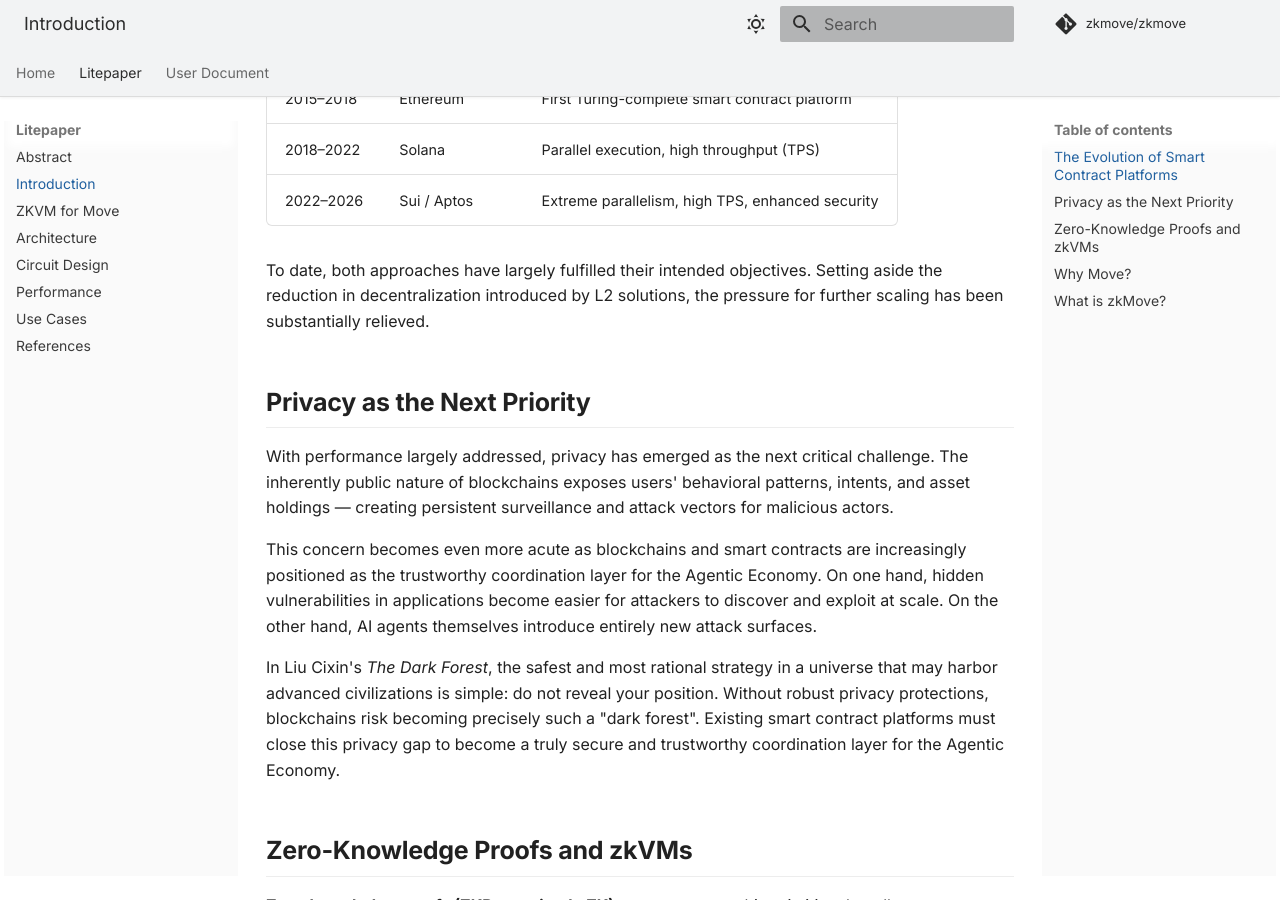
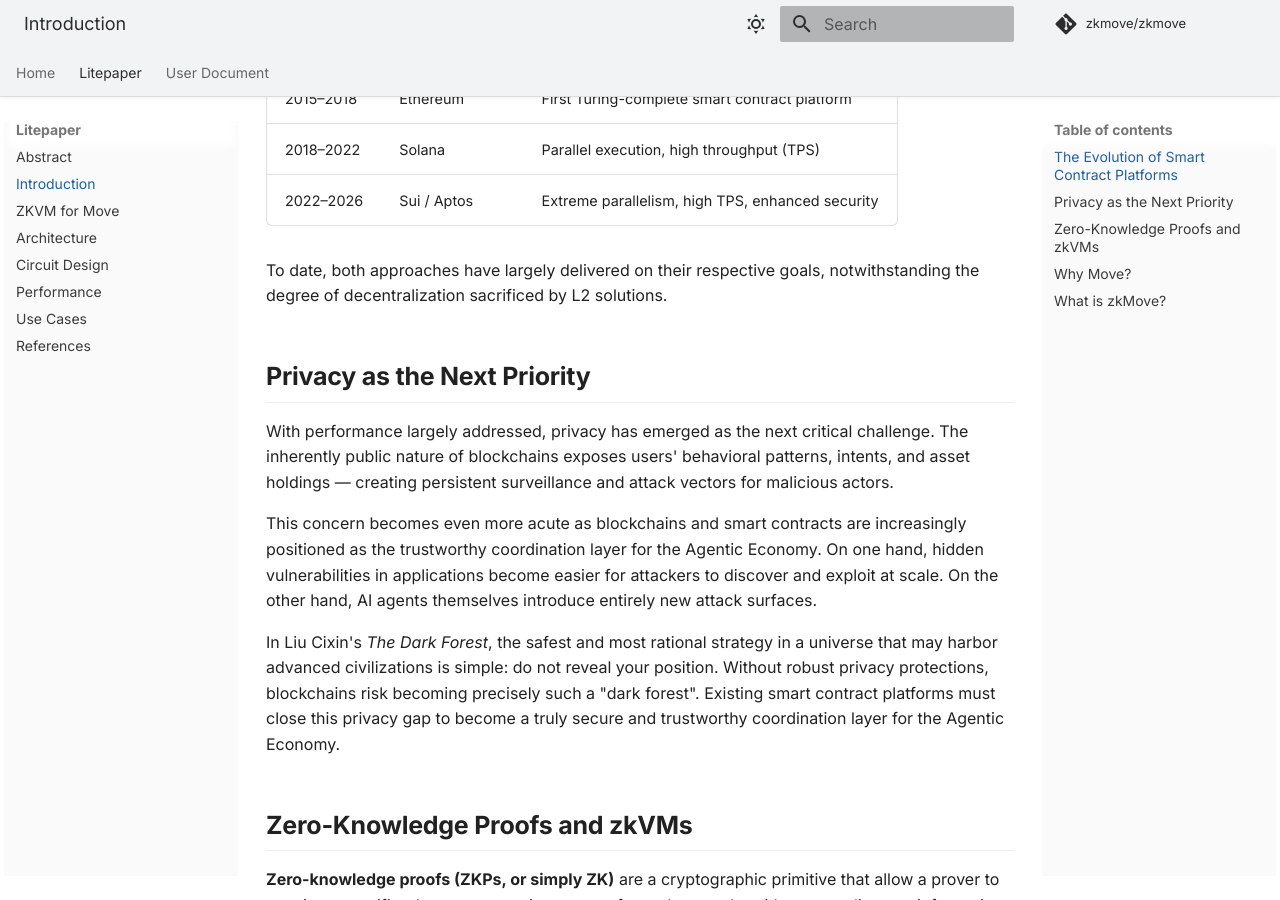
Before and after one commit to zkmove/zkmove, an MkDocs documentation site: the page built from docs/litepaper/introduction.md, in a window 1280 px wide and 900 px high, scrolled down 437 px. Built offline with MkDocs 1.6.1 and Material for MkDocs 9.7.7, drawn with Linux system fonts in a browser that asks for light colours; comment, search, counter and statistics services are not loaded.

Commit message:
minor improvement

```diff
--- a/docs/litepaper/introduction.md
+++ b/docs/litepaper/introduction.md
@@ -12,7 +12,7 @@ The horizontal scaling approach has progressed through three major stages:
 | 2018–2022 | Solana         | Parallel execution, high throughput (TPS)        |
 | 2022–2026 | Sui / Aptos    | Extreme parallelism, high TPS, enhanced security |
 
-To date, both approaches have largely fulfilled their intended objectives. Setting aside the reduction in decentralization introduced by L2 solutions, the pressure for further scaling has been substantially relieved.
+To date, both approaches have largely delivered on their respective goals, notwithstanding the degree of decentralization sacrificed by L2 solutions.
 
 ## Privacy as the Next Priority
 
```
